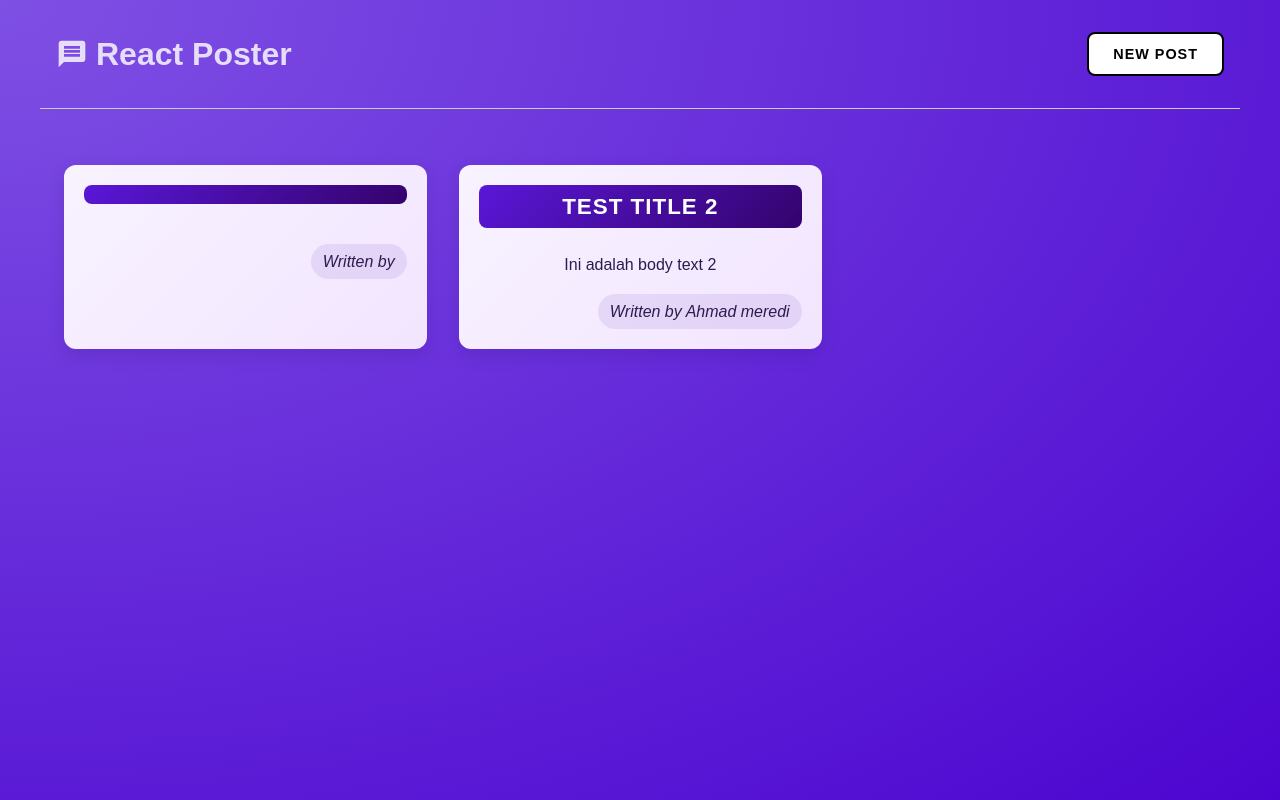
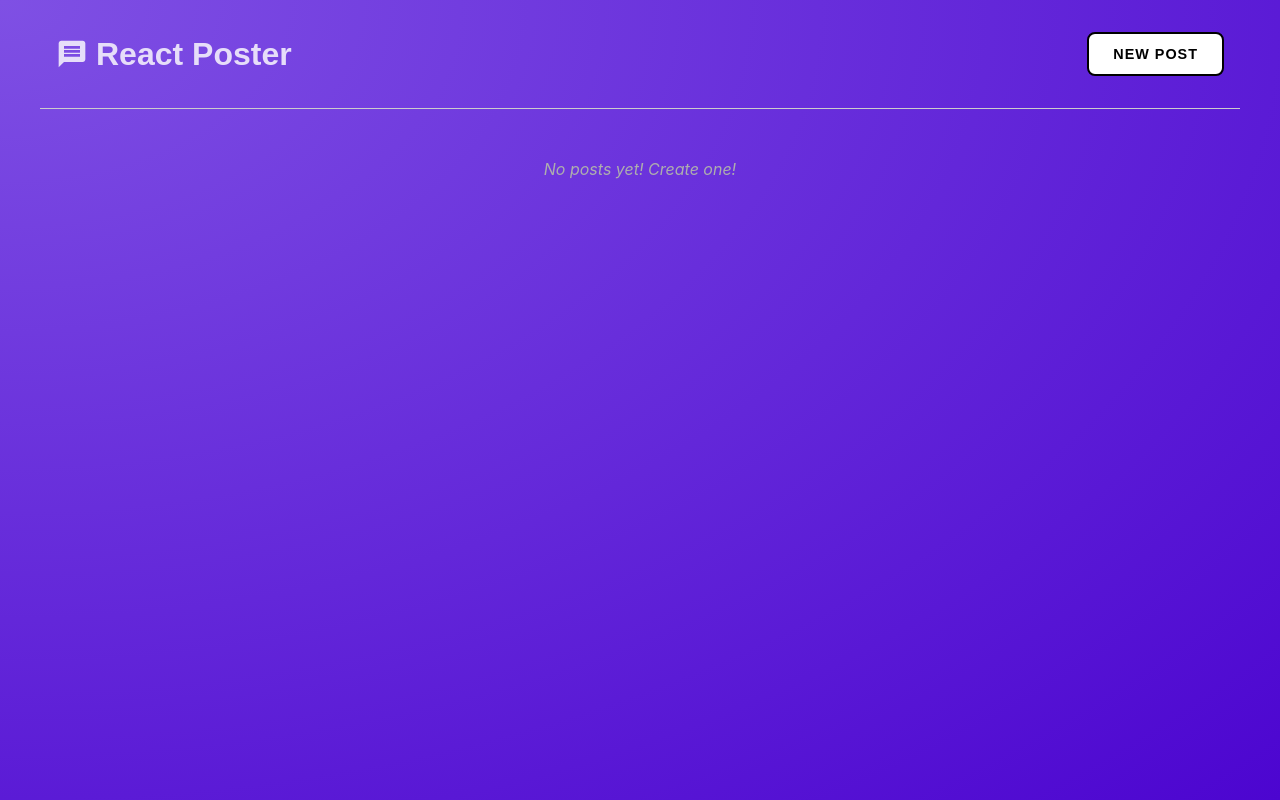
Before and after one commit to Abdulzizi/react-refresher, a React (Vite) app: page / in a window 1280 px wide. Built offline with nearby package versions, Linux system fonts and the light colour scheme.

Commit message:
add a poster functionality done

```diff
--- a/src/components/NewPost/NewPost.jsx
+++ b/src/components/NewPost/NewPost.jsx
@@ -1,21 +1,55 @@
+import { useState } from 'react';
 import classes from './NewPost.module.css';
 
-function NewPost({onTitleChange, onBodyChange, onAuthorChange, cancelHandler}) {
+function NewPost({ cancelHandler, onPostAdded }) {
+
+    const [title, setTitle] = useState('');
+    const [body, setBody] = useState('');
+    const [author, setAuthor] = useState('');
+
+    const titleHandler = (e) => {
+        setTitle(e.target.value);
+    }
+
+    const bodyHandler = (e) => {
+        setBody(e.target.value);
+    }
+
+    const authorHandler = (e) => {
+        setAuthor(e.target.value);
+    }
+
+    const submitHandler = (e) => {
+        e.preventDefault();
+
+        const postData = {
+            title: title,
+            body: body,
+            author: author
+        }
+
+        console.log('postData', postData);
+
+        if (onPostAdded) {
+            onPostAdded(postData);
+        }
+
+        cancelHandler();
+    }
 
     return (
-        <form className={classes.form}>
+        <form className={classes.form} onSubmit={submitHandler}>
             <p>
                 <label htmlFor="title">Title</label>
-                <input type="text" id="title" required onChange={onTitleChange} />
-                {/* <p>{title}</p> */}
+                <input type="text" id="title" required onChange={titleHandler} />
             </p>
             <p>
                 <label htmlFor="name">Your name</label>
-                <input type="text" id="name" required onChange={onAuthorChange} />
+                <input type="text" id="name" required onChange={authorHandler} />
             </p>
             <p>
                 <label htmlFor="body">Text</label>
-                <textarea id="body" required rows={3} onChange={onBodyChange} />
+                <textarea id="body" required rows={3} onChange={bodyHandler} />
             </p>
 
             <div className={classes.actions}>
--- a/src/components/PostList/PostList.jsx
+++ b/src/components/PostList/PostList.jsx
@@ -1,37 +1,39 @@
-import { useState } from 'react';
 import NewPost from '../NewPost/NewPost';
 import Post from '../Post/Post';
 import classes from "./PostList.module.css";
 import Modal from '../Modal/Modal';
+import { useState } from 'react';
 
 function PostList({isModalOpen, modalHandler }) {
-    const [title, setTitle] = useState('');
-    const [body, setBody] = useState('');
-    const [author, setAuthor] = useState('');
+    const [posts, setPosts] = useState([]);
 
-    const titleHandler = (e) => {
-        setTitle(e.target.value);
-    }
-
-    const bodyHandler = (e) => {
-        setBody(e.target.value);
-    }
-
-    const authorHandler = (e) => {
-        setAuthor(e.target.value);
+    const addPostHandler = (post) => {
+        setPosts((prevPosts) => [...prevPosts, post]);
     }
 
     return (
         <>
             {isModalOpen && (
                 <Modal onModalClick={modalHandler} >
-                    <NewPost cancelHandler={modalHandler} onTitleChange={titleHandler} onBodyChange={bodyHandler} onAuthorChange={authorHandler} />
+                    <NewPost onPostAdded={addPostHandler} cancelHandler={modalHandler} />
                 </Modal>
             )}
-            <ul className={classes.postList}>
-                <Post title={title} body={body} author={author} />
-                <Post title="Test Title 2" body="Ini adalah body text 2" author="Ahmad meredi" />
-            </ul>
+            {posts.length > 0 ? (
+                <ul className={classes.postList}>
+                    {
+                        posts.map((post, index) => (
+                            <Post
+                                key={index}
+                                title={post.title}
+                                body={post.body}
+                                author={post.author}
+                            />
+                        ))
+                    }
+                </ul>
+            ) : (
+                <p className={classes.noPosts}>No posts yet! Create one!</p>
+            )}
         </>
     )
 }
--- a/src/components/PostList/PostList.module.css
+++ b/src/components/PostList/PostList.module.css
@@ -6,3 +6,10 @@
     grid-template-columns: repeat(3, minmax(250px, 1fr));
     gap: 2rem;
 }
+
+.noPosts {
+    text-align: center;
+    color: #aeaeae;
+    font-size: 1rem;
+    font-style: italic;
+}
```
